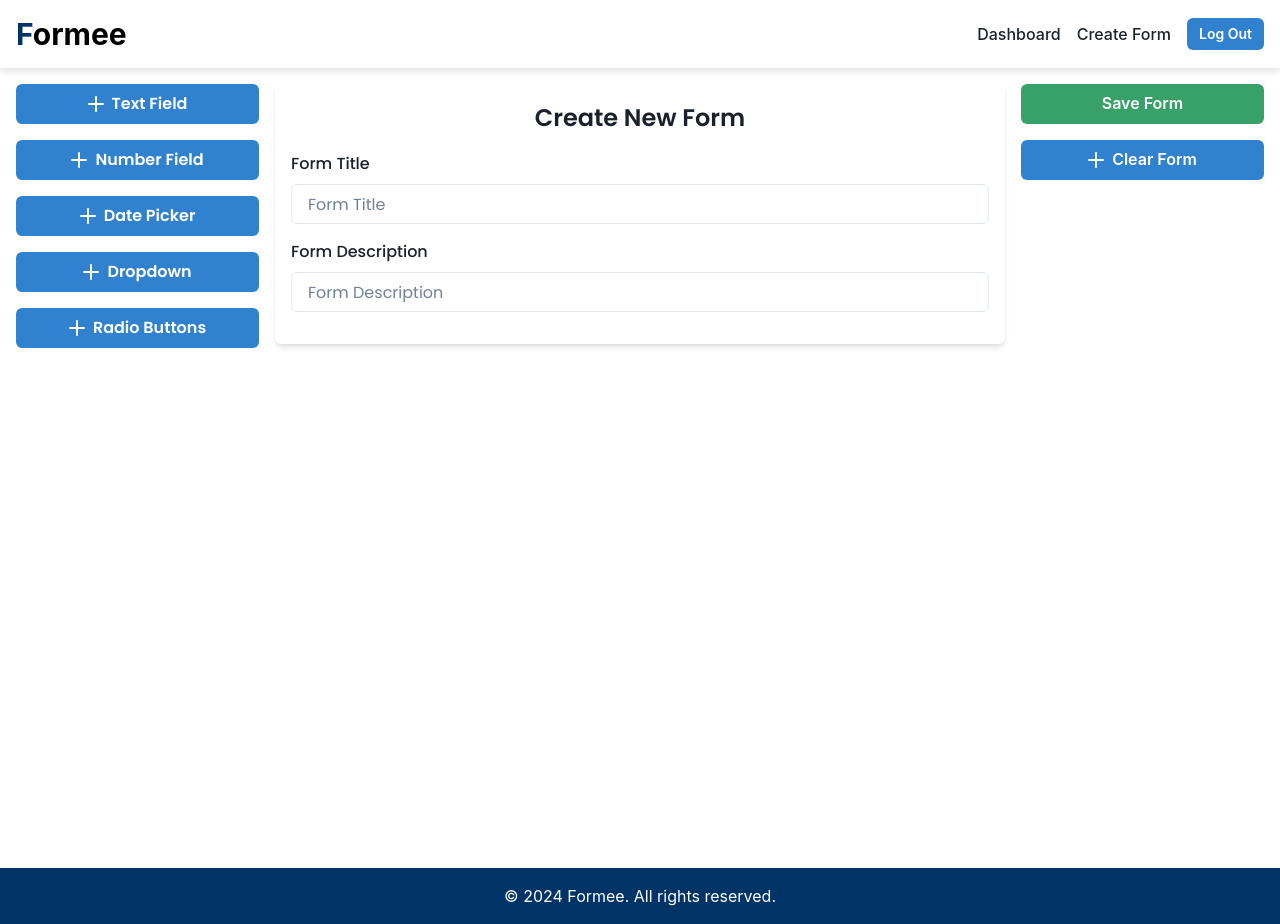
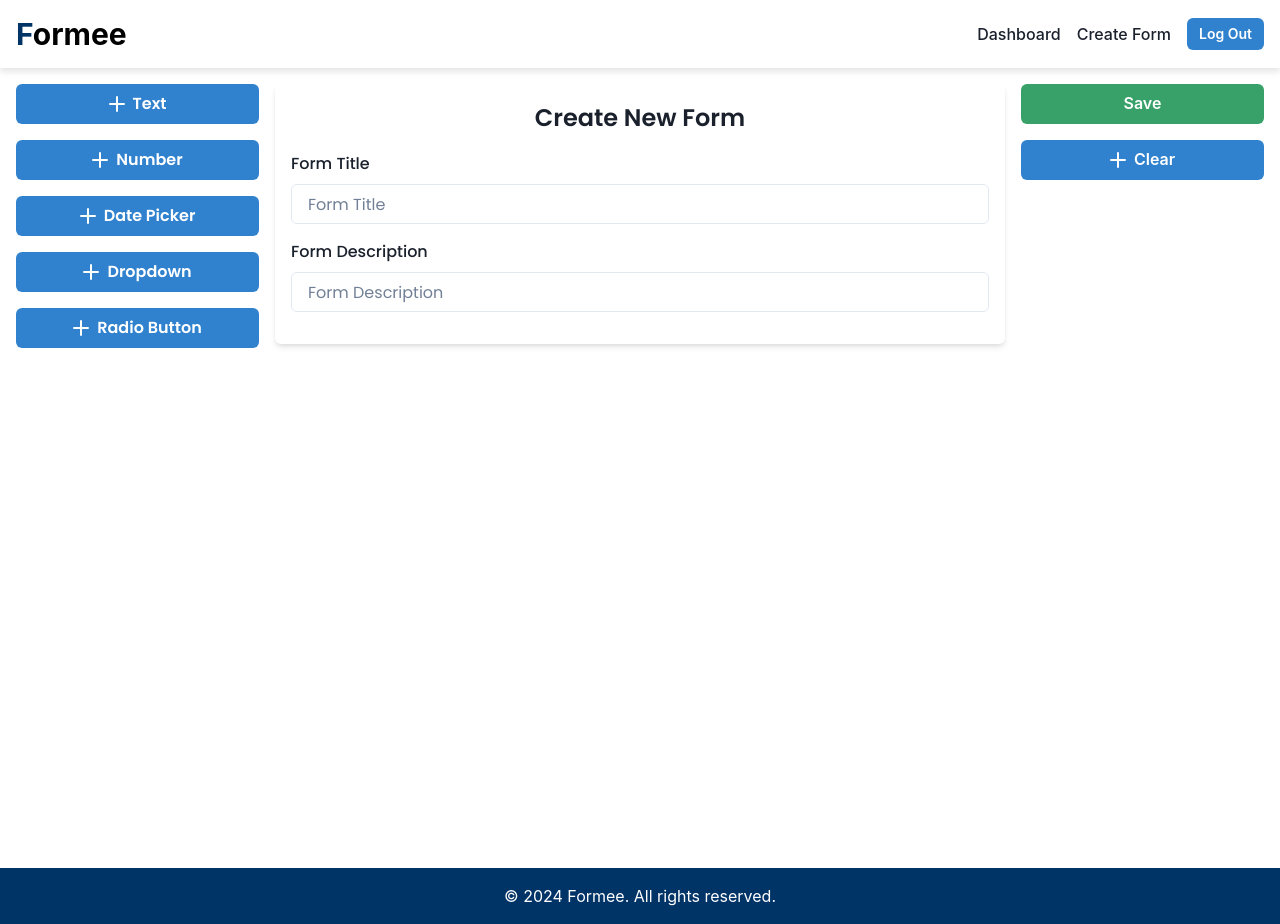
Before and after one commit to NehaVishwakarma26/Formee, a React (Create React App) app in the folder frontend/: page /create-form in a window 1280 px wide. Built offline with nearby package versions, Linux system fonts and the light colour scheme.

Commit message:
fixed  create form buttons spacing

```diff
--- a/frontend/src/Components/CreateForm.jsx
+++ b/frontend/src/Components/CreateForm.jsx
@@ -123,7 +123,7 @@ const CreateForm = ({ token }) => {
   fontSize={{ base: "xs", md: "sm", lg: "md" }} // Smaller font on small screens
   px={{ base: 6, md: 8, lg: 10 }} // Increase padding for small screens
   py={{ base: 2, md: 3 }} // Increase padding vertically
->           Text Field
+>           Text
           </Button>
           <Button
   leftIcon={<AddIcon />}
@@ -133,14 +133,14 @@ const CreateForm = ({ token }) => {
   fontSize={{ base: "xs", md: "sm", lg: "md" }} // Smaller font on small screens
   px={{ base: 6, md: 8, lg: 10 }} // Increase padding for small screens
   py={{ base: 2, md: 3 }} // Increase padding vertically
->           Number Field
+>           Number
           </Button>
           <Button
   leftIcon={<AddIcon />}
   onClick={() => addField('date')}
   colorScheme="blue"
   width="full"
-  fontSize={{ base: "xs", md: "sm", lg: "md" }} // Smaller font on small screens
+  fontSize={{ base: "10px", md: "sm", lg: "md" }} // Smaller font on small screens
   px={{ base: 6, md: 8, lg: 10 }} // Increase padding for small screens
   py={{ base: 2, md: 3 }} // Increase padding vertically
 >            Date Picker
@@ -160,10 +160,10 @@ const CreateForm = ({ token }) => {
   onClick={() => addField('radio')}
   colorScheme="blue"
   width="full"
-  fontSize={{ base: "xs", md: "sm", lg: "md" }} // Smaller font on small screens
+  fontSize={{ base: "10px", md: "sm", lg: "md" }} // Smaller font on small screens
   px={{ base: 6, md: 8, lg: 10 }} // Increase padding for small screens
   py={{ base: 2, md: 3 }} // Increase padding vertically
->            Radio Buttons
+>            Radio Button
           </Button>
         </VStack>
       </Box>
@@ -262,7 +262,7 @@ const CreateForm = ({ token }) => {
       <Box w="20%" position="sticky" top="10">
         <VStack spacing={4} align="stretch">
           <Button colorScheme="green" width="full" onClick={handleSubmit}>
-            Save Form
+            Save
           </Button>
           <Button
   leftIcon={<AddIcon />}
@@ -274,7 +274,7 @@ const CreateForm = ({ token }) => {
   py={{ base: 2, md: 3 }} // Increase padding vertically
 >
           {/* <Button leftIcon={<DeleteIcon />} colorScheme="gray" width="full" onClick={() => window.location.reload()}> */}
-            Clear Form
+            Clear
           </Button>
           {formLink && (
             <Box mt="4">
```
